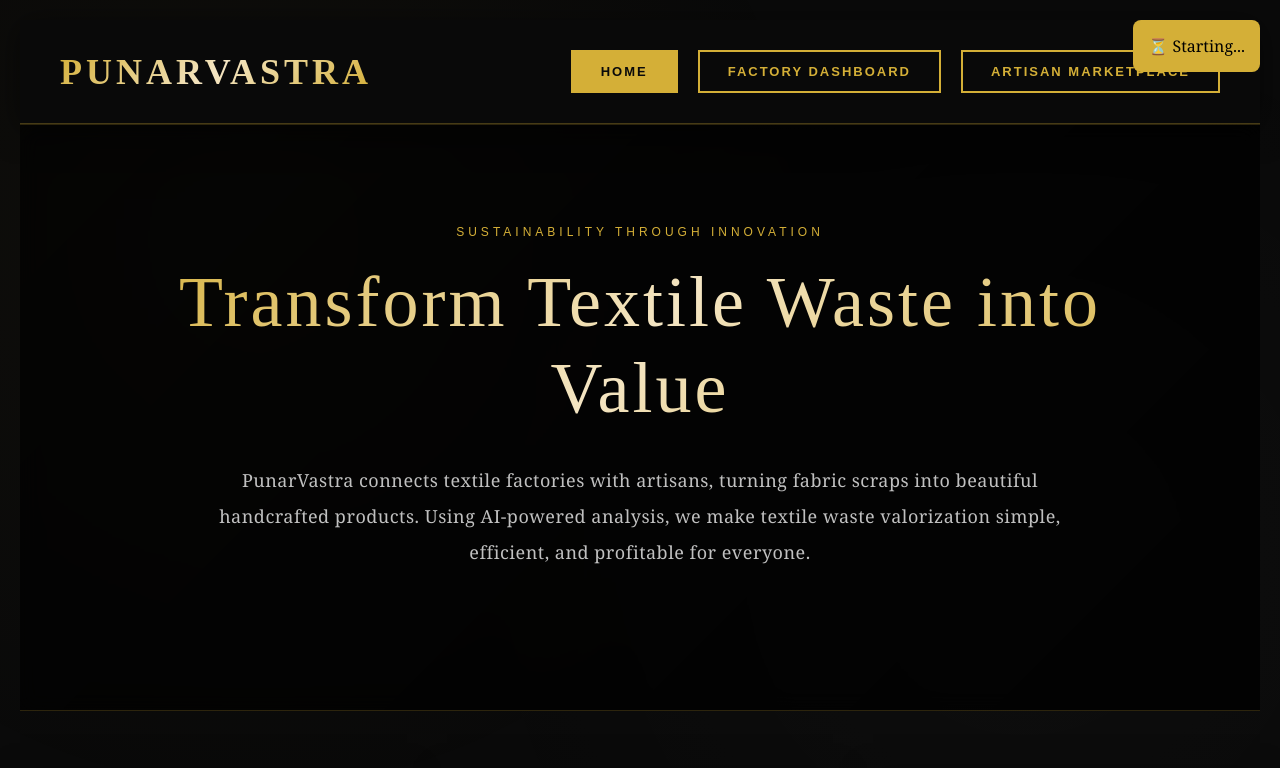
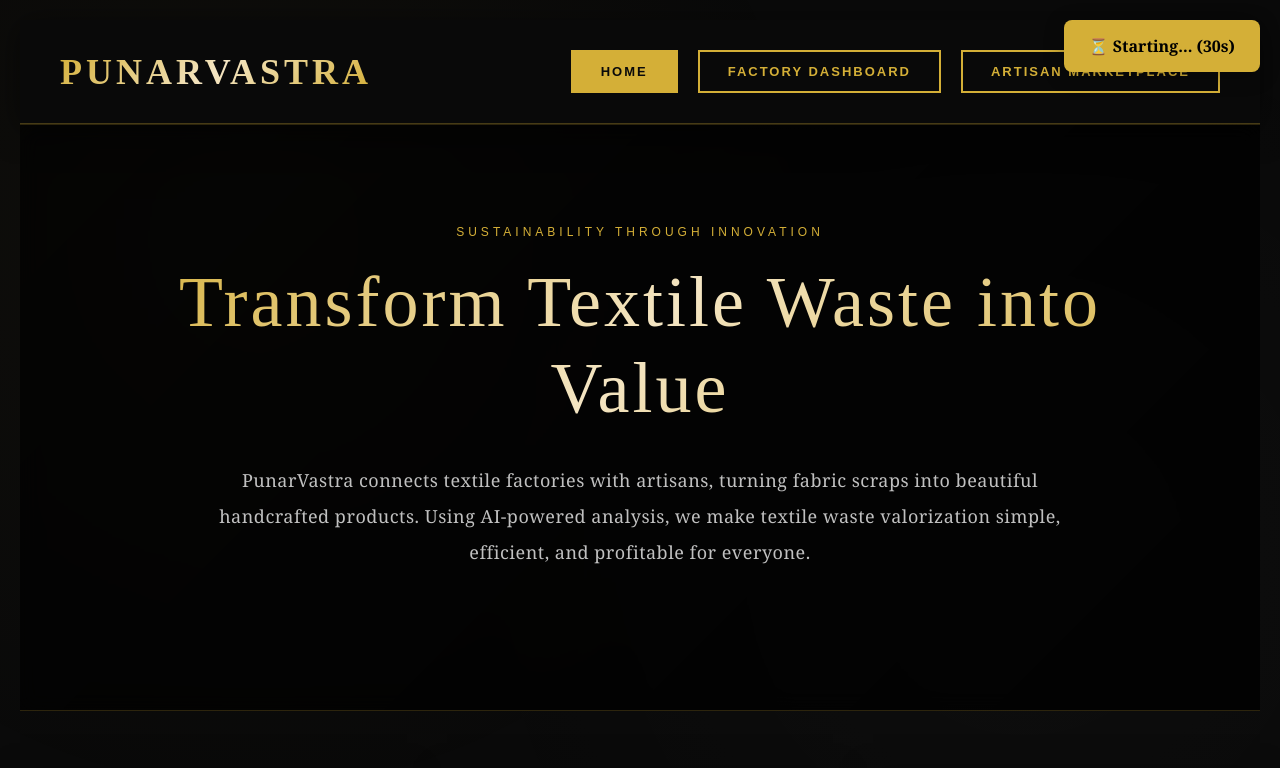
Before and after one commit to namrathanaik-16/PunarVastra_fronted, a plain HTML site: page index.html in a window 1280 px wide. Shown: the top 768 px of the page. Drawn offline with Linux system fonts and the light colour scheme; no server answers.

Commit message:
Update index.html

```diff
--- a/index.html
+++ b/index.html
@@ -1179,41 +1179,47 @@
     </div>
 
     <script>
+        // WAKE UP RENDER BACKEND ON PAGE LOAD
+(function() {
+    const backendURL = 'https://punarvastra-backend.onrender.com';
+
+    // Create status notification
+    const statusDiv = document.createElement('div');
+    statusDiv.style.cssText = 'position:fixed;top:20px;right:20px;background:#d4af37;color:#000;padding:15px 25px;border-radius:8px;font-weight:bold;z-index:10000;box-shadow:0 4px 20px rgba(0,0,0,0.3);';
+    statusDiv.textContent = '⏳ Starting backend...';
+
+    // Add to page when loaded
+    window.addEventListener('DOMContentLoaded', function() {
+        document.body.appendChild(statusDiv);
+
+        // Wake up backend
+        fetch(backendURL + '/')
+            .then(response => {
+                if (response.ok) {
+                    statusDiv.textContent = '✅ Backend ready!';
+                    statusDiv.style.background = '#4CAF50';
+                    setTimeout(() => statusDiv.remove(), 3000);
+                }
+            })
+            .catch(() => {
+                statusDiv.textContent = '⏳ Starting... (30s)';
+                // Keep trying
+                setTimeout(() => fetch(backendURL + '/'), 10000);
+            });
+
+        // Keep-alive ping every 5 minutes
+        setInterval(() => {
+            fetch(backendURL + '/').catch(() => {});
+        }, 300000);
+    });
+})();
 
         // ============================================================================
         // API CONFIGURATION
         // ============================================================================
 
         const API_URL = 'https://punarvastra-backend.onrender.com' // Backend deployed on Render
-        const BASE_URL = 'https://punarvastra-backend.onrender.com';
-let backendAwake = false;
-
-async function wakeUpBackend() {
-    try {
-        const response = await fetch(BASE_URL + '/');
-        if (response.ok) {
-            backendAwake = true;
-            const status = document.getElementById('status');
-            if (status) status.innerHTML = '✅ Ready!';
-        }
-    } catch (e) {
-        setTimeout(wakeUpBackend, 5000);
-    }
-}
-
-function showStatus() {
-    const div = document.createElement('div');
-    div.id = 'status';
-    div.style.cssText = 'position:fixed;top:20px;right:20px;background:#d4af37;color:#000;padding:15px;border-radius:8px;z-index:10000;';
-    div.innerHTML = '⏳ Starting...';
-    document.body.appendChild(div);
-}
-
-window.addEventListener('DOMContentLoaded', () => {
-    showStatus();
-    wakeUpBackend();
-    setInterval(() => fetch(BASE_URL + '/').catch(() => {}), 300000);
-});
+
 
         // ============================================================================
         // API HELPER FUNCTIONS
```
